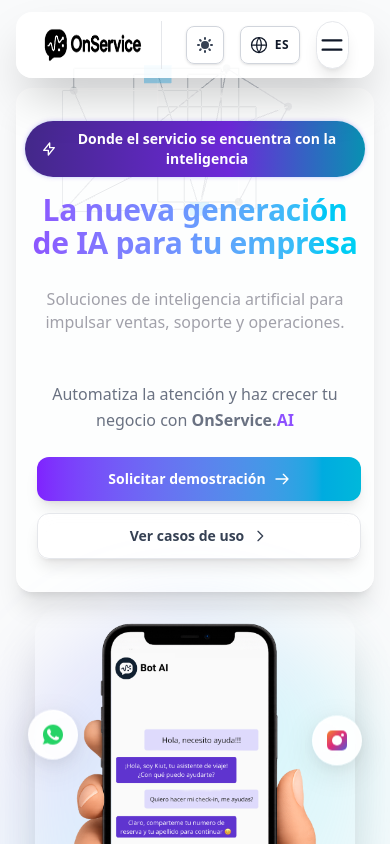
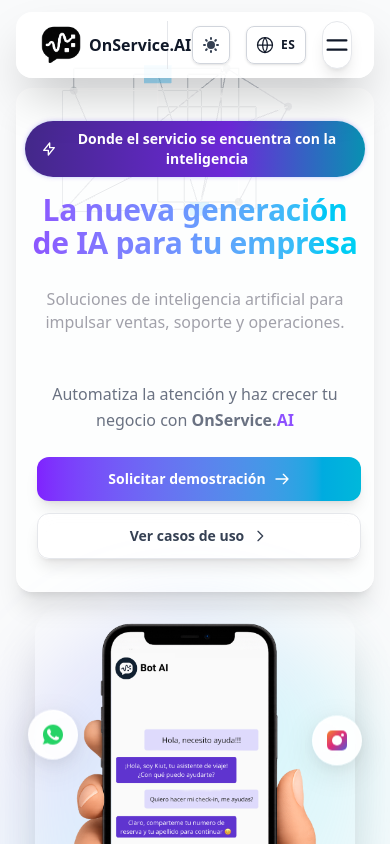
Before and after one commit to techskies11/kiut-landing, a Vue app: page / in a window 390 px wide. Shown: the top 844 px of the page. Built offline with nearby package versions, Linux system fonts and the light colour scheme.

Commit message:
Change logo, texts and fixes in mobile (#11)

```diff
--- a/src/components/FooterSection.vue
+++ b/src/components/FooterSection.vue
@@ -1,8 +1,11 @@
 <template>
   <footer class="py-8 bg-black text-center text-gray-600 dark:text-gray-300">
-    <div class="w-full p-6 md:px-10 flex justify-between items-end">
-      <div>
-        <img src="/logo.png" alt="Kiut" class="w-40">
+    <div class="w-full p-6 md:px-10 flex justify-between items-center flex-col md:flex-row gap-2 md:items-end">
+      <div class="flex flex-col gap-2">
+        <figure class="flex items-center gap-2">
+          <img src="/logo.png" alt="OnService.AI" class="w-10 invert dark:invert-0">
+          <strong class="text-xl font-bold">OnService.AI</strong>
+        </figure>
         <p class="opacity-70">
           16192 Coastal Highway <br>
           Lewes, Delaware 19958
@@ -11,7 +14,7 @@
       <p class="opacity-70">The next generation of AI chat assistants, designed to help you achieve more.</p>
     </div>
     <hr class="my-2 border-gray-200 dark:border-gray-700">
-    <div class="w-full px-6 md:px-10 flex justify-between items-center py-2">
+    <div class="w-full px-6 md:px-10 flex justify-between items-center py-2 flex-col md:flex-row gap-2">
       <p>
         {{ $t('footer_copyright') }}
       </p>
--- a/src/components/Header.vue
+++ b/src/components/Header.vue
@@ -28,21 +28,16 @@
       <a
         href="#"
         @click.prevent="scrollToTop"
-        class="flex items-center h-12 pr-4 mr-4 border-r border-gray-200 dark:border-white/10 focus:outline-none"
+        class="flex gap-2 items-center h-12 pr-4 mr-4 border-r border-gray-200 dark:border-white/10 focus:outline-none"
                     aria-label="OnService.AI Home"
       >
         <img
-          src="/logo-black.png"
-                      alt="OnService.AI logo black"
-          class="h-10 md:h-12 w-auto transition-all duration-200 block dark:hidden"
+          src="/logo.png"
+                      alt="OnService.AI logo"
+          class="h-10 md:h-10 w-auto transition-all duration-200 invert dark:invert-0"
           loading="eager"
         />
-        <img
-          src="/logo.png"
-                      alt="OnService.AI logo"
-          class="h-10 md:h-12 w-auto transition-all duration-200 hidden dark:block"
-          loading="eager"
-        />
+        <strong class="text-l font-bold md:text-xl">OnService.AI</strong>
       </a>
 
       <!-- Desktop nav -->
--- a/src/components/TeamSection.vue
+++ b/src/components/TeamSection.vue
@@ -1,5 +1,5 @@
 <template>
-  <section id="team" class="relative py-16 bg-white dark:bg-gray-950 transition-colors duration-300 overflow-hidden">
+  <section id="team" class="relative py-16 bg-white dark:bg-gray-950 transition-colors duration-300">
     <!-- Particle background -->
     <div class="absolute inset-0 w-full h-full z-0 pointer-events-none select-none">
       <ParticleBackground />
--- a/src/components/UseCasesSection.vue
+++ b/src/components/UseCasesSection.vue
@@ -82,20 +82,20 @@
 
       <!-- Tiles de métricas -->
       <div class="grid grid-cols-2 md:grid-cols-4 gap-8 mb-12">
-        <div class="text-center p-8 rounded-3xl bg-white/80 dark:bg-white/10 backdrop-blur-lg border border-gray-200 dark:border-white/10 shadow-xl hover:shadow-2xl hover:-translate-y-1 transition-all duration-300">
-          <div class="text-3xl md:text-4xl font-bold text-violet-600 dark:text-violet-400 mb-2">+80</div>
+        <div class="text-center p-5 md:p-8 rounded-3xl bg-white/80 dark:bg-white/10 backdrop-blur-lg border border-gray-200 dark:border-white/10 shadow-xl hover:shadow-2xl hover:-translate-y-1 transition-all duration-300">
+          <div class="text-2xl md:text-3xl font-bold text-violet-600 dark:text-violet-400 mb-2">+80</div>
           <div class="text-sm text-gray-800 dark:text-gray-300">{{ t('usecases.metrics.languages') }}</div>
         </div>
-        <div class="text-center p-8 rounded-3xl bg-white/80 dark:bg-white/10 backdrop-blur-lg border border-gray-200 dark:border-white/10 shadow-xl hover:shadow-2xl hover:-translate-y-1 transition-all duration-300">
-          <div class="text-3xl md:text-4xl font-bold text-violet-600 dark:text-violet-400 mb-2">{{ t('usecases.metrics.connection') }}</div>
+        <div class="text-center p-5 md:p-8 rounded-3xl bg-white/80 dark:bg-white/10 backdrop-blur-lg border border-gray-200 dark:border-white/10 shadow-xl hover:shadow-2xl hover:-translate-y-1 transition-all duration-300">
+          <div class="text-2xl md:text-3xl font-bold text-violet-600 dark:text-violet-400 mb-2">{{ t('usecases.metrics.connection') }}</div>
           <div class="text-sm text-gray-800 dark:text-gray-300">{{ t('usecases.metrics.omnichannel') }}</div>
         </div>
-        <div class="text-center p-8 rounded-3xl bg-white/80 dark:bg-white/10 backdrop-blur-lg border border-gray-200 dark:border-white/10 shadow-xl hover:shadow-2xl hover:-translate-y-1 transition-all duration-300">
-          <div class="text-3xl md:text-4xl font-bold text-violet-600 dark:text-violet-400 mb-2">{{ t('usecases.metrics.textAndVoice') }}</div>
+        <div class="text-center p-5 md:p-8 rounded-3xl bg-white/80 dark:bg-white/10 backdrop-blur-lg border border-gray-200 dark:border-white/10 shadow-xl hover:shadow-2xl hover:-translate-y-1 transition-all duration-300">
+          <div class="text-2xl md:text-3xl font-bold text-violet-600 dark:text-violet-400 mb-2">{{ t('usecases.metrics.textAndVoice') }}</div>
           <div class="text-sm text-gray-800 dark:text-gray-300">{{ t('usecases.metrics.multimodal') }}</div>
         </div>
-        <div class="text-center p-8 rounded-3xl bg-white/80 dark:bg-white/10 backdrop-blur-lg border border-gray-200 dark:border-white/10 shadow-xl hover:shadow-2xl hover:-translate-y-1 transition-all duration-300">
-          <div class="text-3xl md:text-4xl font-bold text-violet-600 dark:text-violet-400 mb-2">24/7</div>
+        <div class="text-center p-5 md:p-8 rounded-3xl bg-white/80 dark:bg-white/10 backdrop-blur-lg border border-gray-200 dark:border-white/10 shadow-xl hover:shadow-2xl hover:-translate-y-1 transition-all duration-300">
+          <div class="text-2xl md:text-3xl font-bold text-violet-600 dark:text-violet-400 mb-2">24/7</div>
           <div class="text-sm text-gray-800 dark:text-gray-300">{{ t('usecases.metrics.availability') }}</div>
         </div>
       </div>
--- a/src/locales/en.json
+++ b/src/locales/en.json
@@ -249,20 +249,20 @@
       "members": [
         {
           "name": "Alberto Desimone",
-          "position": "CEO of KIU",
+          "position": "CEO of OnService.AI",
           "position_key": "Co-founder of OnService.AI",
           "bio": "<i>\"The future is not made by technologies, but by people who dare to adopt them\"</i><br>I have over 20 years developing technological solutions for the aviation industry in Latin America. From my beginnings with DINAR Airlines to leading KIU and its regional expansion, I have always bet on innovation with real impact. Today I co-founded OnService to continue on that path: creating simple, evolutionary, and human services that transform the daily operations of the sector."
         },
         {
           "name": "Juan Felipe Restrepo",
-          "position": "CPO of OnService.AI",
-          "position_key": "Leader in digital product development for the aviation industry",
+          "position": "CPO - CTO (Acting) of OnService.AI",
+          "position_key": "Co-founder of OnService.AI",
           "bio": "<i>\"The key is creating simple products that solve real problems with high-impact technology\"</i><br>I have over 15 years developing digital solutions for airlines in Latin America and global markets. From distribution systems and reservation engines to generative AI virtual assistants, I have always worked at the intersection of technological innovation and concrete business needs. Today I co-lead OnService with the purpose of designing accessible, scalable products focused on transforming operations and passenger experience."
         },
         {
           "name": "Alejandro Nardi",
           "position": "COO of OnService.AI",
-          "position_key": "Specialist in operations and technology for airlines",
+          "position_key": "Co-founder of OnService.AI",
           "bio": "<i>\"Scaling a business requires simple processes, agile teams, and intelligent technology\"</i><br>I have over 15 years leading operations and technological projects for airlines in emerging markets. From implementing critical platforms at KIU to developing innovative solutions in complex environments, I have always worked with focus on efficiency and scalability. Today I co-lead OnService with a clear vision: transforming airline processes with accessible, robust, and results-oriented technology."
         },
         {
--- a/src/locales/es.json
+++ b/src/locales/es.json
@@ -459,20 +459,20 @@
       "members": [
         {
           "name": "Alberto Desimone",
-          "position": "CEO de KIU",
+          "position": "CEO de OnService.AI",
           "position_key": "Co-fundador de OnService.AI",
           "bio": "<i>“El futuro no lo hacen las tecnologías, lo hacen las personas que se animan a adoptarlas”</i><br>Llevo más de 20 años desarrollando soluciones tecnológicas para la industria aeronáutica en Latinoamérica. Desde mis inicios con DINAR Líneas Aéreas hasta liderar KIU y su expansión regional, siempre aposté por la innovación con impacto real. Hoy co-fundé OnService para seguir ese camino: crear servicios simples, evolutivos y humanos que transformen el día a día del sector."
         },
         {
           "name": "Juan Felipe Restrepo",
-          "position": "CPO de OnService.AI",
-          "position_key": "Líder en desarrollo de productos digitales para la industria aérea",
+          "position": "CPO - CTO (E) de OnService.AI",
+          "position_key": "Co-fundador de OnService.AI",
           "bio": "<i>“La clave está en crear productos simples que resuelvan problemas reales con tecnología de alto impacto“</i><br>Llevo más de 15 años desarrollando soluciones digitales para aerolíneas en Latinoamérica y mercados globales. Desde sistemas de distribución y motores de reserva hasta asistentes virtuales con IA generativa, siempre trabajé en el cruce entre innovación tecnológica y necesidades concretas del negocio. Hoy co-lidero OnService con el propósito de diseñar productos accesibles, escalables y pensados para transformar la operación y la experiencia del pasajero."
         },
         {
           "name": "Alejandro Nardi",
           "position": "COO de OnService.AI",
-          "position_key": "Especialista en operaciones y tecnología para aerolíneas",
+          "position_key": "Co-fundador de OnService.AI",
           "bio": "<i>“Escalar un negocio requiere procesos simples, equipos ágiles y tecnología inteligente“</i><br> Llevo más de 15 años liderando operaciones y proyectos tecnológicos para aerolíneas en mercados emergentes. Desde la implementación de plataformas críticas en KIU hasta el desarrollo de soluciones innovadoras en entornos complejos, siempre trabajé con foco en la eficiencia y la escalabilidad. Hoy co-lidero OnService con una visión clara: transformar los procesos de las aerolíneas con tecnología accesible, robusta y orientada al resultado."
         },
         {
```
Also changed, not shown: public/logo.png.
